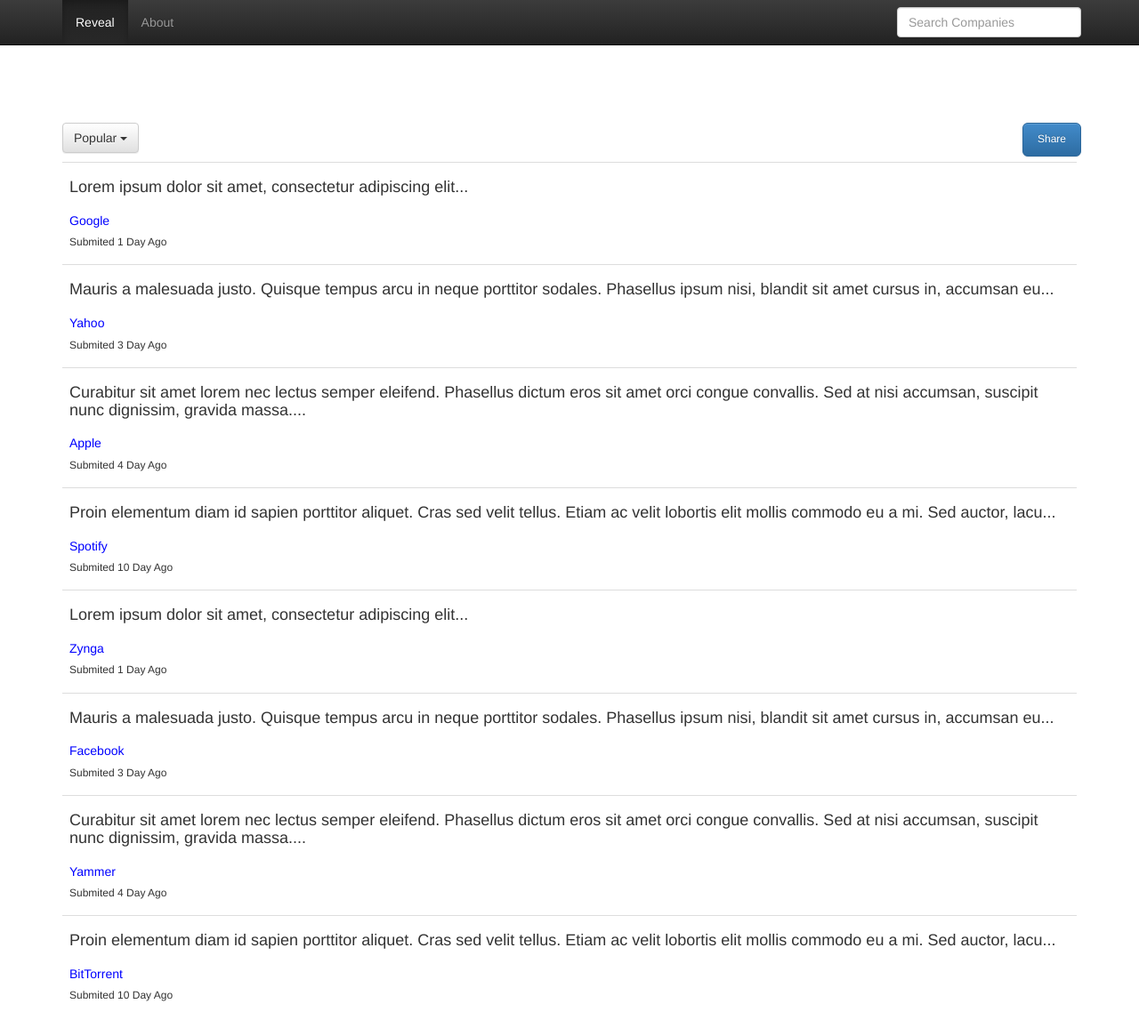
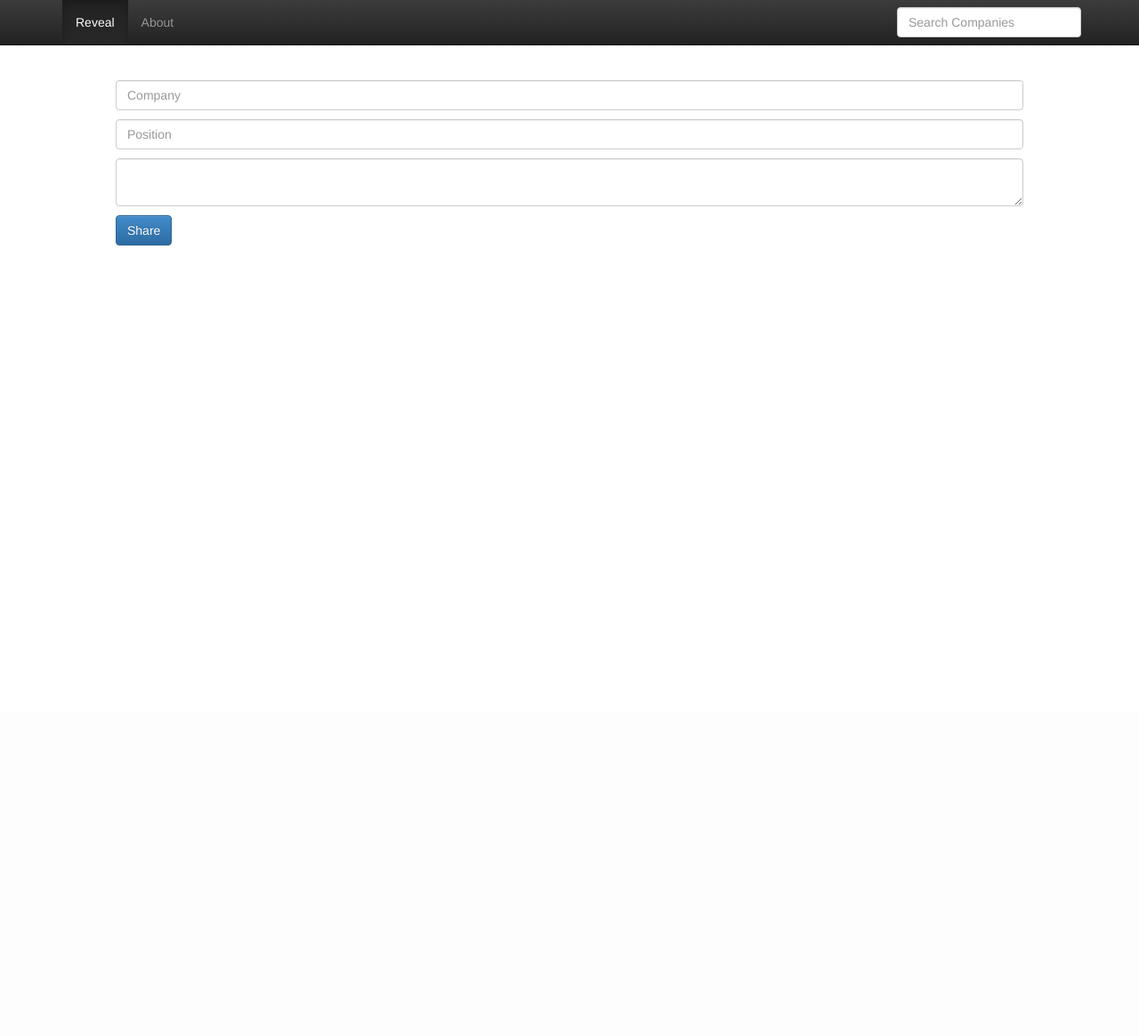
Before and after one commit to timcherry/carcosa, a Django app: page /post in a window 1280 px wide. Shown: the whole page at 89% size. After the commit the page ends 277 px from the top, so only its background shows below. Run offline with Django 3.2, Linux system fonts and the light colour scheme; parts of the project's set-up code (start-up, migrations or seed data) failed here and were passed over; some libraries are stand-ins or nearby versions.

Commit message:
post to db working

```diff
--- a/carcosa/carcosa/urls.py
+++ b/carcosa/carcosa/urls.py
@@ -11,5 +11,6 @@
     # url(r'^$', 'carcosa.views.home', name='home'),
     # url(r'^blog/', include('blog.urls')),
 	url(r'^api', PostAPI.as_view(), name='post-view'),
+    url(r'^post', PostAPI.as_view(), name='post-view'),
     url(r'', Front.as_view(), name='post-view')
 )
--- a/carcosa/qrap/front.py
+++ b/carcosa/qrap/front.py
@@ -1,5 +1,6 @@
 from django.shortcuts import render
 from django.http import HttpResponse
+from django.template import Context, Template
 from django.views.generic import View
 from django.views.decorators.csrf import csrf_exempt
 from models import Post
@@ -7,4 +8,5 @@
 
 class Front(View):
     def get(self, request, *args, **kwargs):
-        return render(request, 'index.html')
+        sorted_posts = sorted(Post.objects.all(), key=lambda x: x.score, reverse=True)
+        return render(request, 'index.html', {"posts":sorted_posts})
--- a/carcosa/qrap/postapi.py
+++ b/carcosa/qrap/postapi.py
@@ -5,19 +5,20 @@
 from models import Post
 import json
 import random
+from django.http import HttpResponseRedirect
 # Create your views here.
 
 
 class PostAPI(View):
     def get(self, request, *args, **kwargs):
-        return HttpResponse("BAAAAR")
+        return render(request, 'post.html')
 
     def post(self, request, *args, **kwargs):
         body = json.loads(self.request.body)
-        #import pdb; pdb.set_trace()
         Post.objects.create(
             company=body['company'],
             position=body['position'],
             comment=body['comment'],
             score=random.randint(0,100))
-        return HttpResponse(self.request.body)
+        #import pdb; pdb.set_trace()
+        return HttpResponseRedirect('/')
--- a/carcosa/templates/index.html
+++ b/carcosa/templates/index.html
@@ -28,12 +28,8 @@
       <script src="https://oss.maxcdn.com/libs/respond.js/1.4.2/respond.min.js"></script>
     <![endif]-->
 
-    <p>fooo</p>
 
   </head>
-
-  <p>bar</p>
-
 
   <body role="document">
 
@@ -79,11 +75,13 @@
         </ul>
       </div>
 
-       <button id="shaerbutton" href="/post.html"  type="button" class="btn btn-lg btn-primary" style="font-size: 12px; position:absolute; right:10px">Share</button>
+       <button id="shaerbutton" type="button" class="btn btn-lg btn-primary" style="font-size: 12px; position:absolute; right:10px">Share</button>
 
       <div id="searchbox">
         <table class="table table-hover">
             <tbody>
+
+            {% for post in posts %}
               <tr id="com-outer-1">
                 <td>
                   <table>
@@ -91,14 +89,13 @@
                       <tr>
                           <td>
                               <div>
-                                <h4 id="com-text-1">Lorem ipsum dolor sit amet, consectetur adipiscing elit...</h4>
+                                  <h4 id="com-text-1">{{post.comment}}</h4>
                               </div>
                           </td>
                       </tr>
                       <tr>
                         <td>
-                        <h5 style="color: blue;">Google
-                        </h5>
+                          <h5 style="color: blue;">{{post.company}}</h5>
                           <h6>Submited 1 Day Ago</h6>
                         </td>
                       </tr>
@@ -106,6 +103,7 @@
                   </table>
                 </td>
               </tr>
+            {% endfor %}
 
             <tr id="com-outer-2">
               <td>
@@ -233,7 +231,7 @@
     <script>
       $(function() {
         $("#shaerbutton").click(function(){
-          window.location = "/post.html";
+          window.location = "/post";
         })
         $("#searchbutton").click(function(){
           $("#searchbox").show();
--- a/post.html
+++ b/carcosa/templates/post.html
@@ -12,10 +12,10 @@
     <title>Reveal</title>
 
     <!-- Bootstrap core CSS -->
-    <link href="./css/bootstrap.css" rel="stylesheet">
+    <link href="/static/css/bootstrap.css" rel="stylesheet">
     <!-- Bootstrap theme -->
-    <link href="./css/bootstrap-theme.min.css" rel="stylesheet">
-    <link href="./css/bootstrap-theme.min.css" rel="stylesheet">
+    <link href="/static/css/bootstrap-theme.min.css" rel="stylesheet">
+    <link href="/static/css/bootstrap-theme.min.css" rel="stylesheet">
 
     <!-- Custom styles for this template -->
 
@@ -64,7 +64,7 @@
       <div class="jumbotron" style="padding-top:80px;">
 
 
-      <form action="/api" id="postcomment" class="form-horizontal" id="postform">
+      <form action="/post" id="postcomment" class="form-horizontal" id="postform">{% csrf_token %}
         <fieldset>
 
         <div class="control-group" style="padding-top:10px;">
@@ -103,8 +103,8 @@
     ================================================== -->
     <!-- Placed at the end of the document so the pages load faster -->
     <script src="https://ajax.googleapis.com/ajax/libs/jquery/1.11.0/jquery.min.js"></script>
-    <script src="./js/bootstrap.min.js"></script>
-    <script src="./js/bootstrap-lightbox.min.js"></script>
+    <script src="/static/js/bootstrap.min.js"></script>
+    <script src="/static/js/bootstrap-lightbox.min.js"></script>
     <script>
       $(function() {
 
@@ -112,8 +112,6 @@
 
             // Stop form from submitting normally
             event.preventDefault();
-
-            debugger;
 
             // Get some values from elements on the page:
             var $form = $( this ),
@@ -123,14 +121,9 @@
               url = $form.attr( "action" );
 
             // Send the data using post
-            var posting = $.post( url, JSON.stringify({"company":company, "position":position, "comment":comment}) );
-            // Put the results in a div
-            // posting.done(function( data ) {
-            //   debugger;
-
-            //   var content = $( data ).find( "#content" );
-            //   $( "#result" ).empty().append( content );
-            // });
+            $.post(url, JSON.stringify({"company":company, "position":position, "comment":comment}), function(){
+              window.location= '/';
+            });
         });
         $( "#postform" ).submit(function( event ) {
           var $inputs = $('#postform :input');
```
Lines whose indentation alone changed are shown as unchanged.
